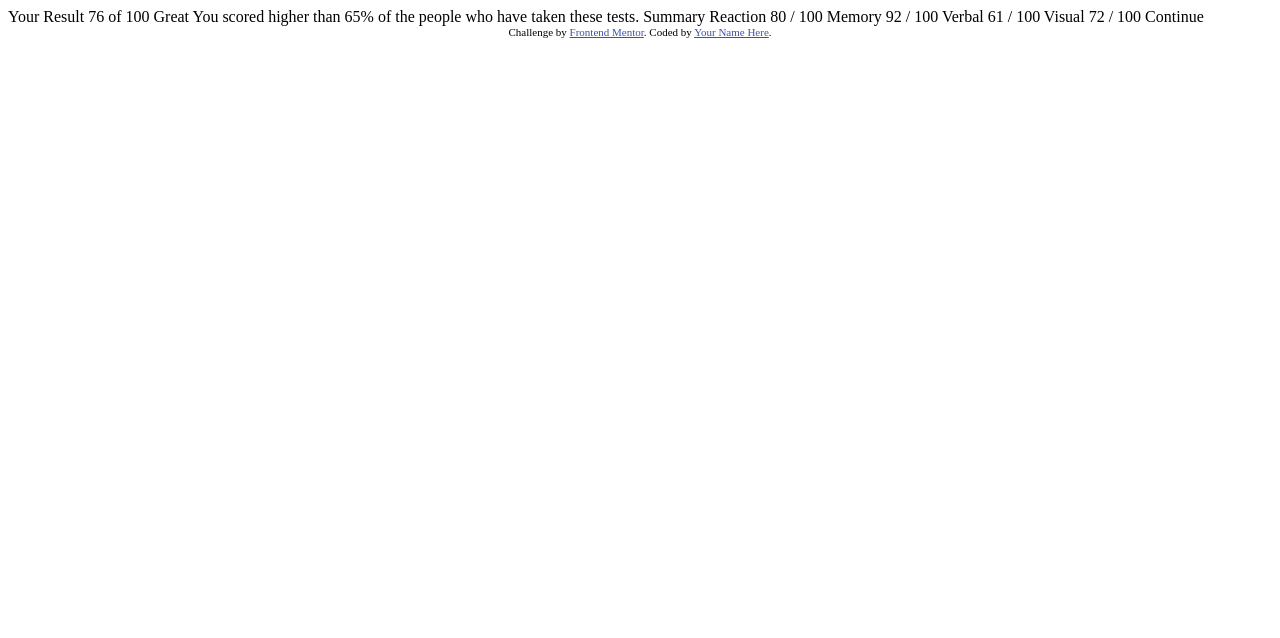
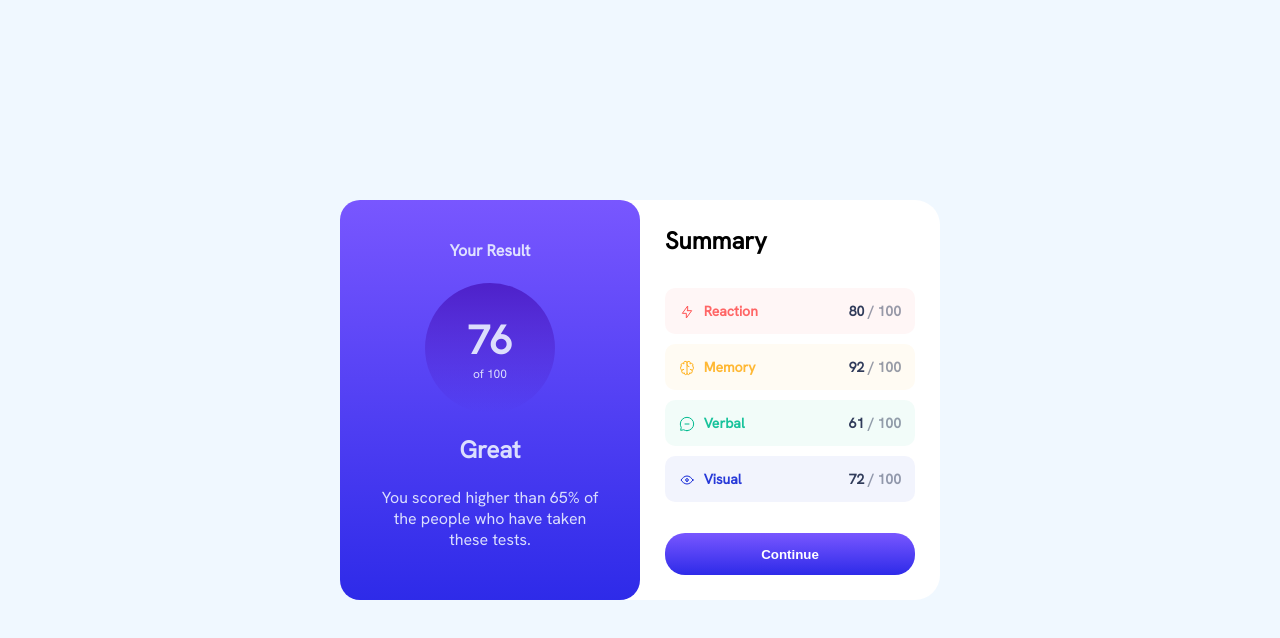
Before and after one commit to deepaksaroha/Results-summary-component, a plain HTML site: page index.html in a window 1280 px wide. Drawn offline with Linux system fonts and the light colour scheme.

Commit message:
project done

```diff
--- a/index.html
+++ b/index.html
@@ -1,22 +1,210 @@
 <!DOCTYPE html>
 <html lang="en">
   <head>
-  <meta charset="UTF-8">
-  <meta name="viewport" content="width=device-width, initial-scale=1.0"> <!-- displays site properly based on user's device -->
+    <meta charset="UTF-8" />
+    <meta name="viewport" content="width=device-width, initial-scale=1.0" />
+    <!-- displays site properly based on user's device -->
 
-  <link rel="icon" type="image/png" sizes="32x32" href="./assets/images/favicon-32x32.png">
+    <link
+      rel="icon"
+      type="image/png"
+      sizes="32x32"
+      href="./assets/images/favicon-32x32.png"
+    />
 
     <title>Frontend Mentor | Results summary component</title>
 
     <!-- Feel free to remove these styles or customise in your own stylesheet 👍 -->
     <style>
-    .attribution { font-size: 11px; text-align: center; }
-    .attribution a { color: hsl(228, 45%, 44%); }
+
+      @import url('https://fonts.googleapis.com/css2?family=Hanken+Grotesk&display=swap');
+
+      .attribution {
+        font-size: 11px;
+        text-align: center;
+      }
+      .attribution a {
+        color: hsl(228, 45%, 44%);
+      }
+      p, h2, h4{
+        margin: 0;
+      }
+
+      body{
+        margin: 0;
+      }
+
+      img{
+        vertical-align: bottom;
+        margin-right: 5px;
+        height: 16px;
+      }
+
+      .wrapper{
+        height: 100vh;
+        width: 100vw;
+        display: flex;
+        justify-content: center;
+        align-items: center;
+        background-color: aliceblue;
+      }
+
+      .container {
+        width: 600px;
+        height: 400px;
+        display: grid;
+        grid-template-columns: 1fr 1fr;
+        border-radius: 25px;
+        background-color: white;
+        font-family: 'Hanken Grotesk', sans-serif;
+      }
+
+      .parts{
+        padding: 25px;
+        display: flex;
+        flex-direction: column;
+        justify-content: space-between;
+        align-items: center;
+      }
+
+      .parts1{
+        background-image: linear-gradient(hsl(252, 100%, 67%), hsl(241, 81%, 54%));
+        border-radius: 20px;
+        color: hsl(221, 100%, 96%, 0.9);
+        padding: 40px;
+      }
+
+      .tot-marks{
+        display: flex;
+        flex-direction: column;
+        justify-content: center;
+        align-items: center;
+        border-radius: 50%;
+        padding: 55px;
+        height: 20px;
+        width: 20px;
+        overflow: visible;
+        background-image: linear-gradient(hsla(256, 72%, 46%, 1), hsla(241, 72%, 46%, 0));
+      }
+
+      #tot-ob-marks{
+        font-size: 40px;
+        font-weight: 800;
+      }
+
+      #of-hdrd{
+        font-size: 12px;
+        white-space: nowrap;
+      }
+
+      .content-text{
+        text-align: center;
+        font-size: 16px;
+        padding-bottom: 10px;
+      }
+
+
+      .parts2{
+        font-weight: 600;
+      }
+
+      #header{
+        width: 100%;
+        text-align: left;
+      }
+
+      .marks{
+        display: flex;
+        flex-direction: column;
+        justify-content: space-between;
+        gap: 10px;
+        width: 100%;
+        font-size: 14px;
+      }
+
+      .marks-item{
+        display: flex;
+        justify-content: space-between;
+        padding: 1em;
+        border-radius: 10px;
+        align-items: center;
+      }
+
+      .marks-item1{
+        background-color: hsla(0, 100%, 67%, 0.05);
+      }
+
+      .marks-text1{
+        color: hsla(0, 100%, 67%, 0.9);
+      }
+
+      .marks-item2{
+        background-color: hsla(39, 100%, 56%, 0.05);
+      }
+
+      .marks-text2{
+        color: hsla(39, 100%, 56%, 0.9);
+      }
+
+      .marks-item3{
+        background-color: hsla(166, 100%, 37%, 0.05);
+      }
+
+      .marks-text3{
+        color: hsla(166, 100%, 37%, 0.9);
+      }
+
+      .marks-item4{
+        background-color: hsla(234, 85%, 45%, 0.05);
+      }
+
+      .marks-text4{
+        color: hsla(234, 85%, 45%, 0.9);
+      }
+
+      .hdrd{
+        color: hsla(224, 30%, 27%, 0.5);
+      }
+
+      .obmarks{
+        color: hsl(224, 30%, 27%);
+      }
+
+      .btn{
+        width: 100%;
+        border-radius: 20px;
+        border: none;
+        padding: 1em;
+        background-image: linear-gradient(hsl(252, 100%, 67%), hsl(241, 81%, 54%));
+        color: white;
+        font-weight: 600;
+      }
+
+      .btn:hover{
+        background-image: none;
+        background-color: hsl(224, 30%, 27%);
+      }
+
+      @media only screen and (max-width: 375px) {
+        .container {
+          width: 350px;
+          height: unset;
+          display: flex;
+          flex-direction: column;
+          border-radius: 0px;
+        }
+        .parts{
+          gap: 20px;
+        }
+        .parts1{
+          border-radius: 0 0 20px 20px;
+        }
+      }
+
     </style>
   </head>
   <body>
-
-  Your Result
+    <!-- Your Result
   76
   of 100
 
@@ -42,6 +230,57 @@
   <div class="attribution">
     Challenge by <a href="https://www.frontendmentor.io?ref=challenge" target="_blank">Frontend Mentor</a>.
     Coded by <a href="#">Your Name Here</a>.
+  </div> -->
+
+    <!-- ui code -->
+    <div class="wrapper">
+      <main class="container">
+        <aside class="parts parts1">
+          <h4>Your Result</h4>
+          <div class="tot-marks">
+            <p id="tot-ob-marks">76</p>
+            <p id="of-hdrd">of 100</p>
+          </div>
+          <h2>Great</h2>
+          <p class="content-text">
+            You scored higher than 65% of the people who have taken these tests.
+          </p>
+        </aside>
+        <article class="parts parts2">
+          <h2 id="header">Summary</h2>
+          <main class="marks">
+            <div class="marks-item marks-item1">
+              <div class="marks-text1">
+                <img src="./assets/images/icon-reaction.svg" alt="">
+                Reaction
+              </div>
+              <div class="obmarks">80 <span class="hdrd">/ 100</span></div>
+            </div>
+            <div class="marks-item marks-item2">
+              <div class="marks-text2">
+                <img src="./assets/images/icon-memory.svg" alt="">
+                Memory
+              </div>
+              <div class="obmarks">92 <span class="hdrd">/ 100</span></div>
+            </div>
+            <div class="marks-item marks-item3">
+              <div class="marks-text3">
+                <img src="./assets/images/icon-verbal.svg" alt="">
+                Verbal
+              </div>
+              <div class="obmarks">61 <span class="hdrd">/ 100</span></div>
+            </div>
+            <div class="marks-item marks-item4">
+              <div class="marks-text4">
+                <img src="./assets/images/icon-visual.svg" alt="">
+                Visual
+              </div>
+              <div class="obmarks">72 <span class="hdrd">/ 100</span></div>
+            </div>
+          </main>
+          <button class="btn">Continue</button>
+        </article>
+      </main>
     </div>
   </body>
 </html>
```
Also changed, not shown: 4 other files. Lines whose indentation alone changed are shown as unchanged.
